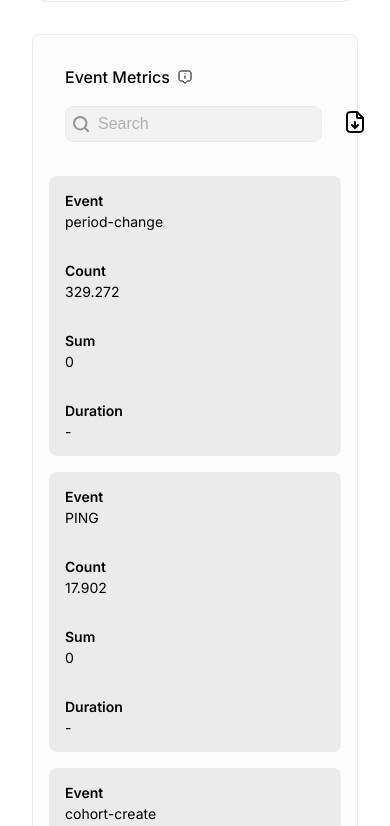
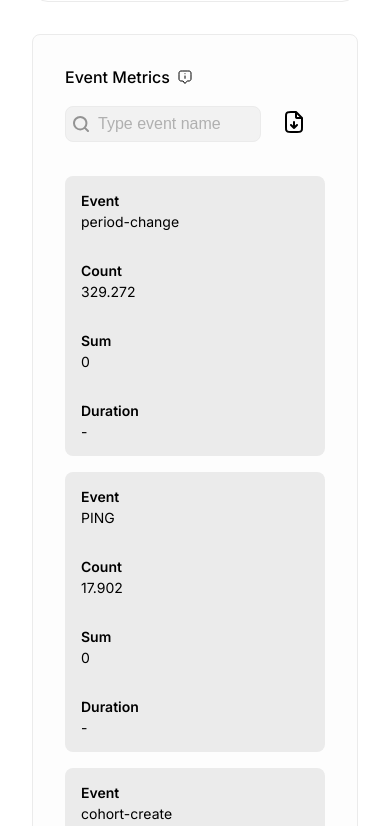
Before and after one commit to erdemuslu/events-overview, a React (Vite) app: page / in a window 390 px wide. Shown: the part 1658-2484 px from the top of the page. Built offline with nearby package versions, Linux system fonts and the light colour scheme.

Commit message:
feat: update responsive style

```diff
--- a/src/components/data-table/data-table.css
+++ b/src/components/data-table/data-table.css
@@ -41,6 +41,7 @@
 }
 
 .data-table-search input {
+  width: 100%;
   border-radius: .5rem;
   background-color: #F2F2F2;
   border: 1px solid #EBEBEB;
@@ -119,13 +120,25 @@
     display: none;
   }
 
+  .data-table-action {
+    width: 100%;
+  }
+
+  .data-table-search {
+    width: calc(100% - 4rem);
+  }
+
+  .data-table-action button {
+    position: relative;
+  }
+
   .data-table-row {
     display: flex;
     flex-direction: column;
     background-color: #EBEBEB;
     border-radius: .5rem;
     padding: 0 1rem;
-    margin: 1rem;
+    margin: 1rem 2rem;
   }
 
   .data-table-row:hover {
--- a/src/components/data-table/data-table.jsx
+++ b/src/components/data-table/data-table.jsx
@@ -72,7 +72,11 @@ const DataTable = ({ header, data, title }) => {
             <div className="data-table-search__icon">
               <SearchIcon />
             </div>
-            <input type="text" placeholder="Search" onChange={onSearchChange} />
+            <input
+              type="text"
+              placeholder="Type event name"
+              onChange={onSearchChange}
+            />
           </div>
           <Button variant="ghost" onClick={onDownload}>
             <DownloadIcon />
```
